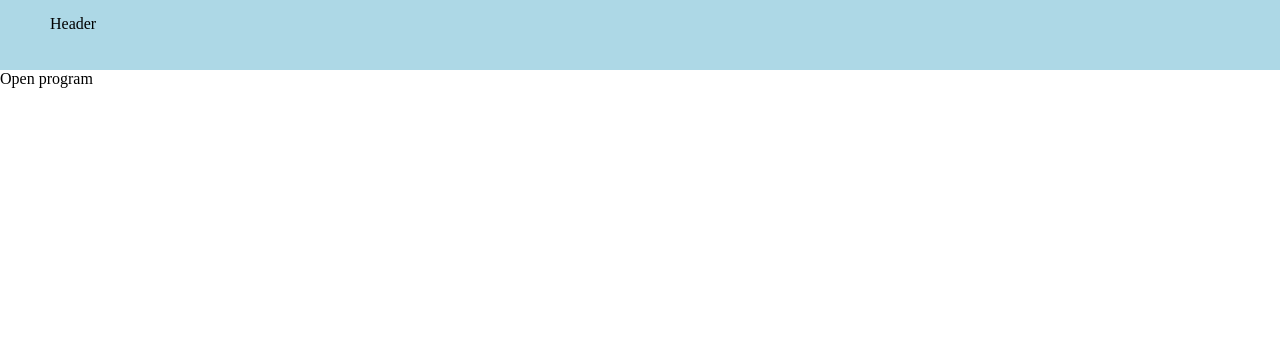
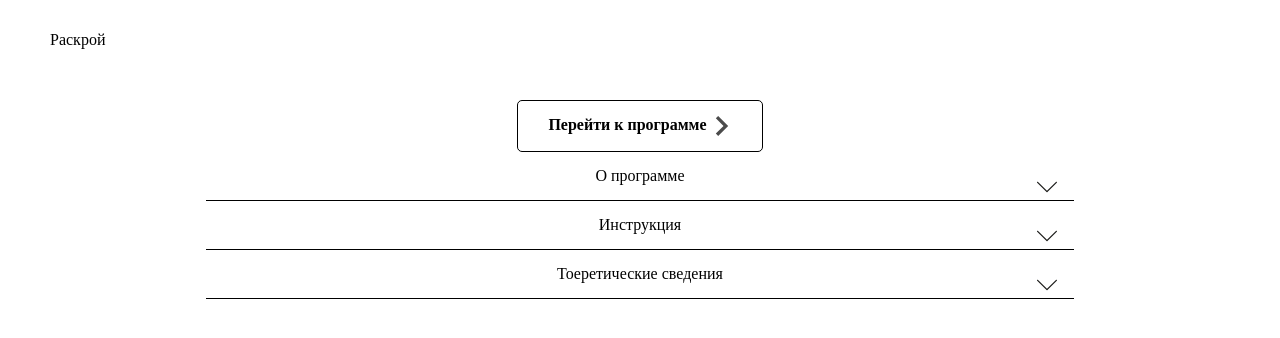
Before and after one commit to Yuliana-coder/cutting-vue, a Vue app: page / in a window 1280 px wide. Shown: the top 338 px of the page. Built offline with nearby package versions, Linux system fonts and the light colour scheme.

Commit message:
главная, разделы с описанием

```diff
--- a/src/components/header/header.css
+++ b/src/components/header/header.css
@@ -1,6 +1,11 @@
 .header {
-  height: 70px;
+  height: 80px;
   padding: 15px 50px;
-  background-color: lightblue;
+  /* background-colorgb(223, 234, 238)lue; */
   display: flex;
+  align-items: center;
 }
+
+.header__text:hover {
+  cursor: pointer;
+}
--- a/src/components/header/header.ts
+++ b/src/components/header/header.ts
@@ -1,4 +1,8 @@
 import { Vue, Component } from "vue-property-decorator";
 
 @Component
-export default class Header extends Vue {}
+export default class Header extends Vue {
+  goToHome() {
+    this.$router.push("/");
+  }
+}
--- a/src/components/header/header.vue
+++ b/src/components/header/header.vue
@@ -1,6 +1,6 @@
 <template>
   <header class="header">
-    Header
+    <div class="header__text" @click="goToHome">Раскрой</div>
   </header>
 </template>
 <script lang="ts" src="./header.ts"></script>
--- a/src/pages/homepage/homepage.css
+++ b/src/pages/homepage/homepage.css
@@ -0,0 +1,87 @@
+.homepage__wrapper {
+    padding: 20px;
+    display: flex;
+    flex-direction: column;
+    justify-content: center;
+    align-items: center;
+}
+
+.homepage__program {
+    border: 1px solid black;
+    padding:  0 15px;
+    border-radius: 5px;
+    font-weight: bold;
+}
+
+.homepage__program:hover {
+    cursor: pointer;
+    background-color: rgb(203, 211, 214);
+}
+
+.homepage__item {
+    padding: 15px;
+}
+
+.homepage__description {
+    display: flex;
+    flex-direction: column;
+    align-items: center;
+    justify-content: center;
+    width: 100%;
+}
+
+.homepage__description-item {
+    border-bottom: 1px solid black;
+    width: 70%;
+    text-align: center;
+    display: flex;
+    justify-content: center;
+    position: relative;
+}
+
+.homepage__description-item:hover {
+    cursor: pointer;
+}
+
+.homepage__description-text {
+    padding: 10px;
+    width: 80%;
+    /* text-align: center; */
+}
+
+.homepage__item_rigth {
+    background-image: url('../../assets/img/icons/rigth.svg');
+    background-position: right;
+    width: 20px;
+    height: 20px;
+    overflow: auto;
+    background-size: contain;
+    margin-left: 5px;
+    opacity: 0.7;
+}
+
+.homepage__program:hover .homepage__item_rigth {
+    opacity: 1;
+    cursor: pointer;
+}
+
+.homepage__item_bottom {
+    background-image: url('../../assets/img/icons/bottom.svg');
+    background-position: right;
+    width: 20px;
+    height: 20px;
+    overflow: auto;
+    background-size: contain;
+    margin-left: 25px;
+    position: absolute;
+    right: 2%;
+    top: 25px;
+}
+
+.homepage__item-btn {
+    display: flex;
+}
+
+.text-paragraph {
+    text-indent: 20px;
+}
--- a/src/pages/homepage/homepage.ts
+++ b/src/pages/homepage/homepage.ts
@@ -1,4 +1,10 @@
 import { Component, Vue } from "vue-property-decorator";
 
 @Component
-export default class Homepage extends Vue {}
+export default class Homepage extends Vue {
+  isShowBlock: any = {
+    description: false,
+    instruction: false,
+    theory: false
+  };
+}
--- a/src/pages/homepage/homepage.vue
+++ b/src/pages/homepage/homepage.vue
@@ -1,7 +1,96 @@
 <template>
   <main class="homepage">
-    <div>
-      <router-link :to="'/program'" target="_blank">Open program</router-link>
+    <div class="homepage__wrapper">
+      <div class="homepage__program">
+        <div class="homepage__item homepage__item-btn">
+          <router-link :to="'/program'" target="_blank"
+            >Перейти к программе</router-link
+          >
+          <div class="homepage__item_rigth"></div>
+        </div>
+      </div>
+      <div class="homepage__description">
+        <div
+          class="homepage__item homepage__description-item"
+          @click="isShowBlock.description = !isShowBlock.description"
+        >
+          О программе
+          <div class="homepage__item_bottom"></div>
+        </div>
+        <div v-if="isShowBlock.description" class="homepage__description-text">
+          <p class="text-paragraph">
+            Программное обеспечение разработано с использованием языка
+            программирования TypeScript в среде Visual Studio Code версии
+            1.55.0, а также с фреймворком Vue.js 2. В работе использована
+            библиотека html2canvas, позволяющая преобразовывать элементы DOM в
+            изображения base64. Это необходимо для удобного экспорта карт
+            раскроя и их печати.
+          </p>
+          <p class="text-paragraph">
+            Программный продукт в выпускной квалификационной работе реализован в
+            виде программы для решения задачи двумерного прямоугольного раскроя,
+            используя эвристический алгоритм TS и декодер «нижний левый».
+          </p>
+        </div>
+        <div
+          class="homepage__item homepage__description-item"
+          @click="isShowBlock.instruction = !isShowBlock.instruction"
+        >
+          Инструкция
+          <div class="homepage__item_bottom"></div>
+        </div>
+        <div v-if="isShowBlock.instruction" class="homepage__description-text">
+          <p class="text-paragraph">
+            Вначале работы с программой необходимо ввести данные. Задать размеры
+            листов для раскроя можно в первом блоке, а также указать припуски на
+            обработку листа материала (нобязательный параметр).
+          </p>
+          <p class="text-paragraph">
+            Во втором блоке введите параметры заготовок, параметры припусков
+            необязательные. Обязатльный параметр число итераций, не меньше 1
+            итерации. Можно добавить каждую заготовку в ручную, можно загрузить
+            из файла типа .txt, где в каждой строке заданы параметры отдельной
+            заготовки "ширина высота" через пробел.
+          </p>
+          <p class="text-paragraph">
+            Список дефектов так же можно задать в ручную для каждого листа, и
+            можно загрузить из файла типа .txt, где в каждой строке прописаны
+            параметры одного дефекта "(номер листа - 1) x y ширина высота",
+            дефект задается изначально как входной параметр в виде
+            прямоугольника наименьшей площади.
+          </p>
+        </div>
+        <div
+          class="homepage__item homepage__description-item"
+          @click="isShowBlock.theory = !isShowBlock.theory"
+        >
+          Тоеретические сведения
+          <div class="homepage__item_bottom"></div>
+        </div>
+        <div v-if="isShowBlock.theory" class="homepage__description-text">
+          <p class="text-paragraph">
+            Данная программа получает наилучший раскрой с помощью алгоритма
+            Поиск с запретами. Метод состоит в управляемом локальном поиске в
+            пространстве решений, для оптимизации которого используются списки
+            запретов. Алгоритмы локального поиска начинают поиск с некоторого
+            начального решения и итеративно пытаются заменить текущее решение на
+            лучшее в специально определенной окрестности.
+          </p>
+          <p class="text-paragraph">
+            Решение задачи раскроя при использовании метаэвристических
+            алгоритмов можно разделить на две части. В первой части работает
+            алгоритм, который осуществляет перебор возможных кодировок решения.
+            Вторая часть представляет собой реализацию алгоритма-декодера,
+            осуществляющего преобразование полученной кодировки в промежуточное
+            решение (план раскроя). Кодировка – это приоритетный список
+            перестановки номеров заготовок, например, сначала входные детали
+            могут быть отсортированы, а затем пронумерованы. Основная функция
+            алгоритма-декодера – вычисление целевой функции и восстановление
+            плана раскроя из кодировки решения, то есть получение списка
+            координат каждой из детали на листе.
+          </p>
+        </div>
+      </div>
     </div>
   </main>
 </template>
--- a/src/pages/program/components/cutting-chart/cutting-chart.ts
+++ b/src/pages/program/components/cutting-chart/cutting-chart.ts
@@ -439,9 +439,7 @@ export default class CuttingChart extends Vue {
     if (!this.isCrossDefects(blank, position)) {
       // проверка на выход за границы листа
       if (
-        ((this.isGuill &&
-          position.x + blank.width + this.allowanceBlankParams.cut <=
-            position.borderX) ||
+        ((this.isGuill && position.x + blank.width <= position.borderX) ||
           !this.isGuill) &&
         position.y + blank.height + this.allowanceBlankParams.cut <=
           this.paperParams.height - this.paperParams.allowanceBorder &&
```
Also changed, not shown: blanks2.txt, src/assets/img/icons/bottom.svg (added), src/assets/img/icons/rigth.svg (added).
